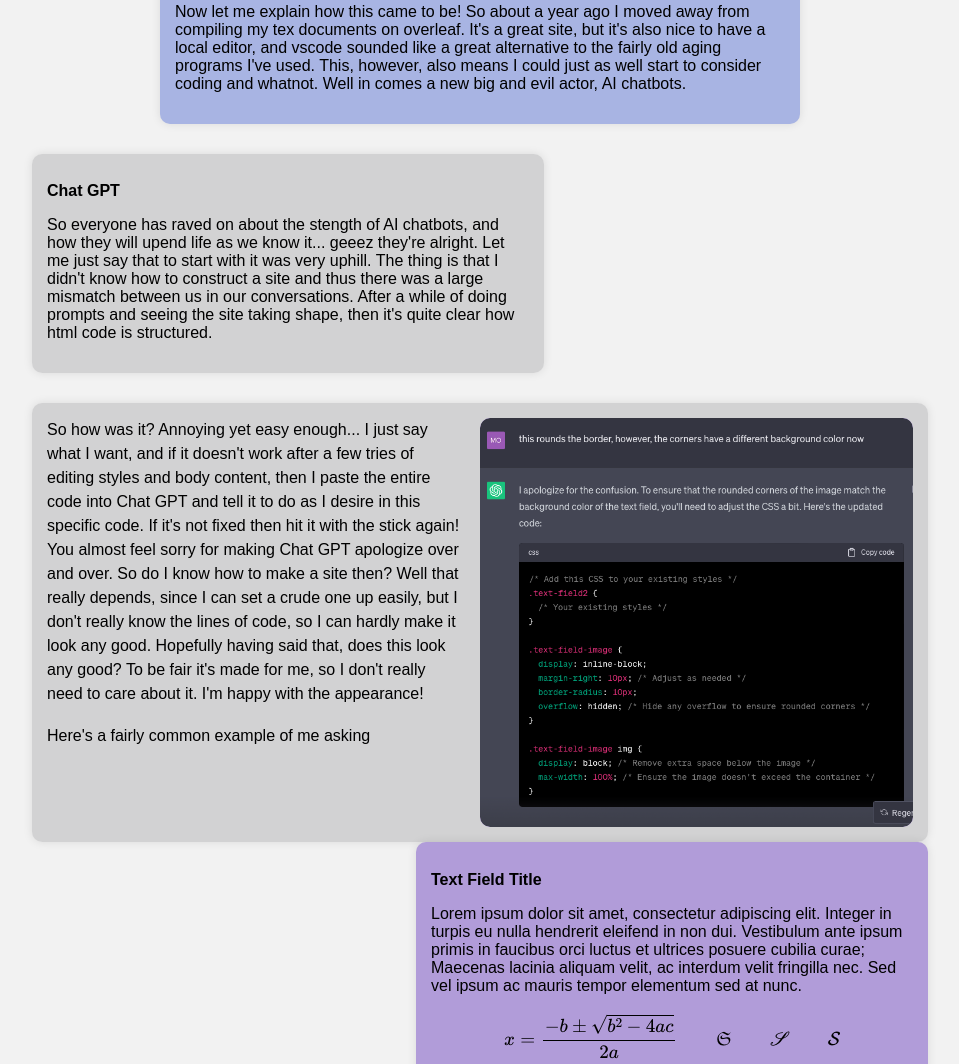
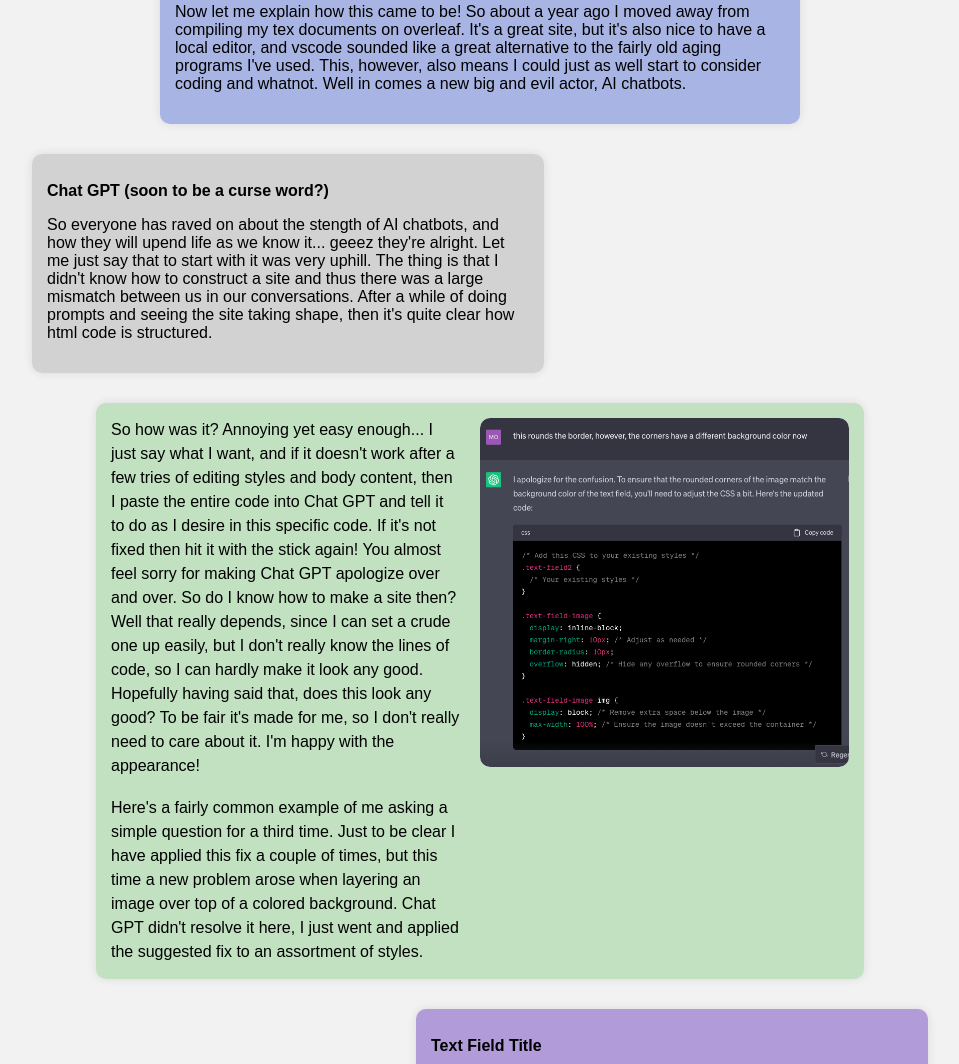
Before and after one commit to mortanjt/mortanjt.github.io, a plain HTML site: page thought1.html in a window 1280 px wide. Shown: the part 754-1818 px from the top of the page, without its empty margins (160-1119 px from the left). Drawn offline with nearby package versions, Linux system fonts and the light colour scheme.

Commit message:
Update thought1.html

```diff
--- a/thought1.html
+++ b/thought1.html
@@ -192,10 +192,10 @@
       display: flex;
       align-items: flex-start;
       margin: 0 auto; /* Center the container */
-      margin-left: 15%; /* Adjust the left margin to % of the page width */
-      margin-right: 15%; /* Adjust the right margin to % of the page width */
+      margin-left: 20%; /* Adjust the left margin to % of the page width */
+      margin-right: 20%; /* Adjust the right margin to % of the page width */
       max-width: 70%; /* Set the max width of the container */
-      background-color: #b7b8ba87;
+      background-color: #C1E1C1;
       padding: 15px;
       box-sizing: border-box;
       border-radius: 10px; /* Rounded corners */
@@ -300,18 +300,18 @@
 </div>
 
 <div class="text-field2" style=" margin-bottom: 30px;">
-  <h2 class="text-field-title">Chat GPT</h2>
+  <h2 class="text-field-title">Chat GPT (soon to be a curse word?)</h2>
   <p>
     So everyone has raved on about the stength of AI chatbots, and how they will upend life as we know it... geeez they're alright. Let me just say that to start with it was very uphill. The thing is that I didn't know how to construct a site and thus there was a large mismatch between us in our conversations. After a while of doing prompts and seeing the site taking shape, then it's quite clear how html code is structured.
   </p>
 </div>
-<div class="two-column-container">
+<div class="two-column-container" style=" margin-bottom: 30px;">
   <div class="text-bubble">
     <p>
       So how was it? Annoying yet easy enough... I just say what I want, and if it doesn't work after a few tries of editing styles and body content, then I paste the entire code into Chat GPT and tell it to do as I desire in this specific code. If it's not fixed then hit it with the stick again! You almost feel sorry for making Chat GPT apologize over and over. So do I know how to make a site then? Well that really depends, since I can set a crude one up easily, but I don't really know the lines of code, so I can hardly make it look any good. Hopefully having said that, does this look any good? To be fair it's made for me, so I don't really need to care about it. I'm happy with the appearance!
     </p>
     <br>
-    <p>Here's a fairly common example of me asking
+    <p>Here's a fairly common example of me asking a simple question for a third time. Just to be clear I have applied this fix a couple of times, but this time a new problem arose when layering an image over top of a colored background. Chat GPT didn't resolve it here, I just went and applied the suggested fix to an assortment of styles.
     </p>
   </div>
   <div class="image-column">
```
